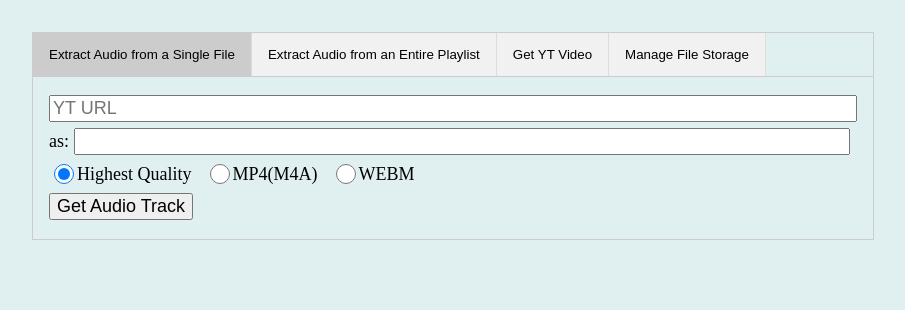
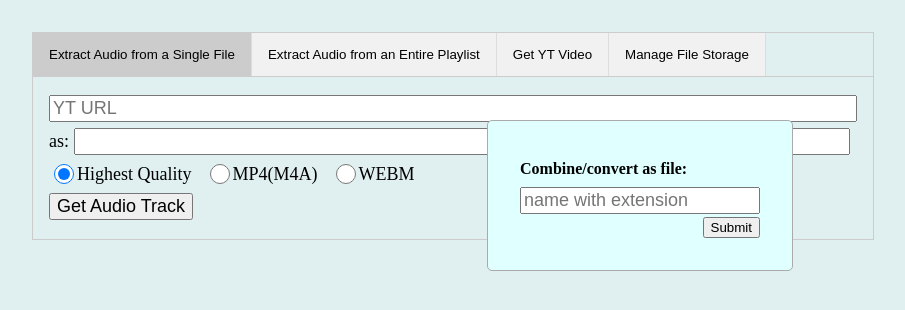
Before and after one commit to ron4mac/Node-Music-Server, a website: page index.html in a window 1280 px wide. Shown: the whole page, without its empty margins (0-905 px from the left). Drawn offline with Linux system fonts and the light colour scheme.

Commit message:
replace combine prompt with DIY dialog (part 1)

```diff
--- a/extrsvr.js
+++ b/extrsvr.js
@@ -348,7 +348,8 @@ const filemanAction = (parms, resp) => {
 			eprms += ` -i "${fpath}"`;
 			stats = fs.statSync(fpath);
 		}
-		eprms += ` -codec copy "${pbase+parms.asfile}"`;
+		if (parms.files.length > 1) eprms += ' -codec copy';
+		eprms += ` "${pbase+parms.asfile}"`;
 		console.log(eprms);
 		require('child_process').exec('/usr/bin/ffmpeg -loglevel 16'+eprms,{},(error, stdout, stderr)=>{
 				console.log(error);
--- a/index.html
+++ b/index.html
@@ -86,6 +86,13 @@
 		</div>
 	</div>
 	<div id="fvewd" style="display:none"><span>TITLE</span><i class="fa fa-window-close-o" aria-hidden="true" onclick="this.parentElement.style.display='none';this.nextElementSibling.src=''"></i><iframe id="fvewf"></iframe></div>
+	<div class="dlogs">
+	<div id="comb">
+		<h4>Combine/convert as file:</h4>
+		<input type="text" placeholder="name with extension"><br>
+		<button onclick="doComb(this.parentElement)">Submit</button>
+	</div>
+	</div>
 	<iframe id="dnldf" style="display:none"></iframe>
 	<script>
 	var xtrLocal='XTRLOCALV';
--- a/static/style.css
+++ b/static/style.css
@@ -234,3 +234,25 @@ div.uplddlog input { width: 100% }
 	right: 3px;
 	cursor: pointer;
 }
+
+/* ============================ file combine/convert dialog
+*/
+.dlogs {
+}
+#comb {
+	position: absolute;
+	width: fit-content;
+	top: 120px;
+	background-color: lightcyan;
+	left: 50%;
+	transform: translate(-50%, 0);
+	padding: 2rem;
+	border: 1px solid #AAA;
+	border-radius: 5px;
+}
+#comb h4 {
+	margin: 0;
+}
+#comb button {
+	float: right;
+}
```
